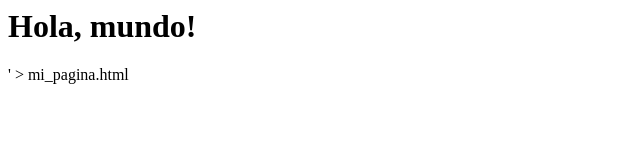
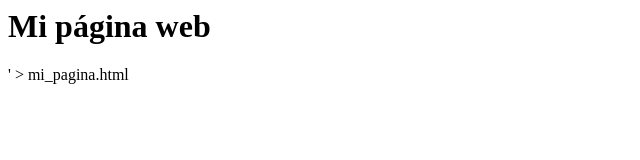
Before and after one commit to KarolXD/test-p-g, a plain HTML site: page index.html in a window 1280 px wide. Shown: the whole page, without its empty margins (0-640 px from the left). Drawn offline with Linux system fonts and the light colour scheme.

Commit message:
cambio 1

```diff
--- a/index.html
+++ b/index.html
@@ -3,6 +3,6 @@
     <title>Mi Página Web</title>
 </head>
 <body>
-    <h1>Hola, mundo!</h1>
+    <h1>Mi página web </h1>
 </body>
 </html>' > mi_pagina.html
```
